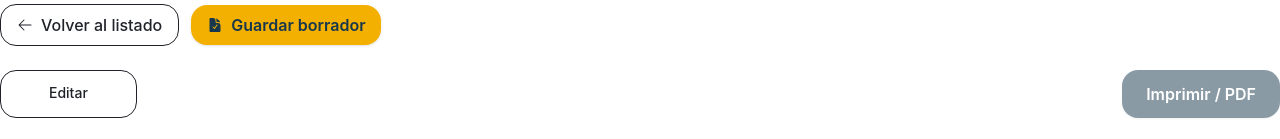
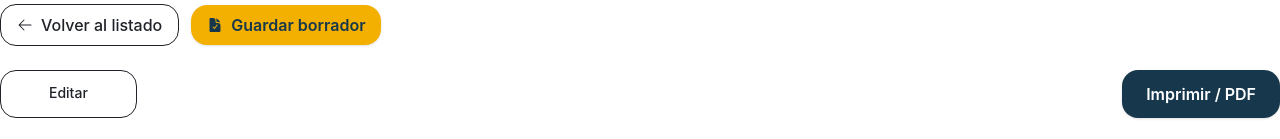
Before and after one commit to enzosaso/metro-cuadrado, a Next.js app: page /wizard/review in a window 1280 px wide. Shown: the part 705-844 px from the top of the page. Built offline with nearby package versions, Linux system fonts and the light colour scheme; no server answers; sample sign-in values are in the browser's storage.

Commit message:
remove required pdf data

```diff
--- a/app/wizard/review/page.tsx
+++ b/app/wizard/review/page.tsx
@@ -26,12 +26,6 @@ export default function ReviewStep() {
   const safeTitulo = TITLE_OPTIONS.includes(header.title as (typeof TITLE_OPTIONS)[number])
     ? header.title
     : TITLE_OPTIONS[0]
-
-  const requiredOk =
-    header.client.trim().length > 0 &&
-    header.address.trim().length > 0 &&
-    header.date.trim().length > 0 &&
-    footer.issuer.trim().length > 0
 
   const rawTotals = totals(items, lines, state.draft.markupPercent)
   const mo = rawTotals.mo
@@ -338,16 +332,11 @@ export default function ReviewStep() {
               <Button href='/wizard/edit' styleType='tertiary'>
                 Editar
               </Button>
-              <Button onClick={onPrint} disabled={loading || !requiredOk} loading={loading} styleType='secondary'>
+              <Button onClick={onPrint} disabled={loading} loading={loading} styleType='secondary'>
                 PDF
               </Button>
             </div>
           </div>
-          {!requiredOk && (
-            <div className='mt-2 text-xs text-red-600'>
-              Completá Título, Fecha, Cliente, Dirección de la obra y Emitido por para generar el PDF
-            </div>
-          )}
         </div>
       </div>
 
@@ -360,7 +349,7 @@ export default function ReviewStep() {
         <Button href='/wizard/edit' styleType='tertiary'>
           Editar
         </Button>
-        <Button onClick={onPrint} disabled={loading || !requiredOk} loading={loading} styleType='secondary'>
+        <Button onClick={onPrint} disabled={loading} loading={loading} styleType='secondary'>
           Imprimir / PDF
         </Button>
       </div>
--- a/src/pdf/QuoteDoc.tsx
+++ b/src/pdf/QuoteDoc.tsx
@@ -59,12 +59,9 @@ export default function QuoteDoc({ items, lines, markupPercent, includeMaterials
           <Text style={styles.h1}>{header.title}</Text>
           <Text style={styles.meta}>
             Fecha: {header.date}
-            {'\n'}
-            Cliente: {header.client || '-'}
-            {'\n'}
-            Dirección de la obra: {header.address || '-'}
-            {'\n'}
-            Tiempo estimado de obra: {header.timeEstimate || '-'}
+            {header.client && `\n Cliente: ${header.client}`}
+            {header.address && `\n Dirección de la obra: ${header.address}`}
+            {header.timeEstimate && `\n Tiempo estimado de obra: ${header.timeEstimate}`}
           </Text>
         </View>
 
@@ -150,9 +147,9 @@ export default function QuoteDoc({ items, lines, markupPercent, includeMaterials
         {/* Footer */}
         <View style={styles.footerWrap}>
           <Text style={styles.small}>
-            Emitido por: {footer.issuer || '-'}
-            {footer.address ? ` | Domicilio: ${footer.address}` : ''}
-            {footer.contact ? ` | Contacto: ${footer.contact}` : ''}
+            {footer.issuer && `Emitido por: ${footer.issuer}`}
+            {footer.address && ` | Domicilio: ${footer.address}`}
+            {footer.contact && ` | Contacto: ${footer.contact}`}
           </Text>
         </View>
       </Page>
```
